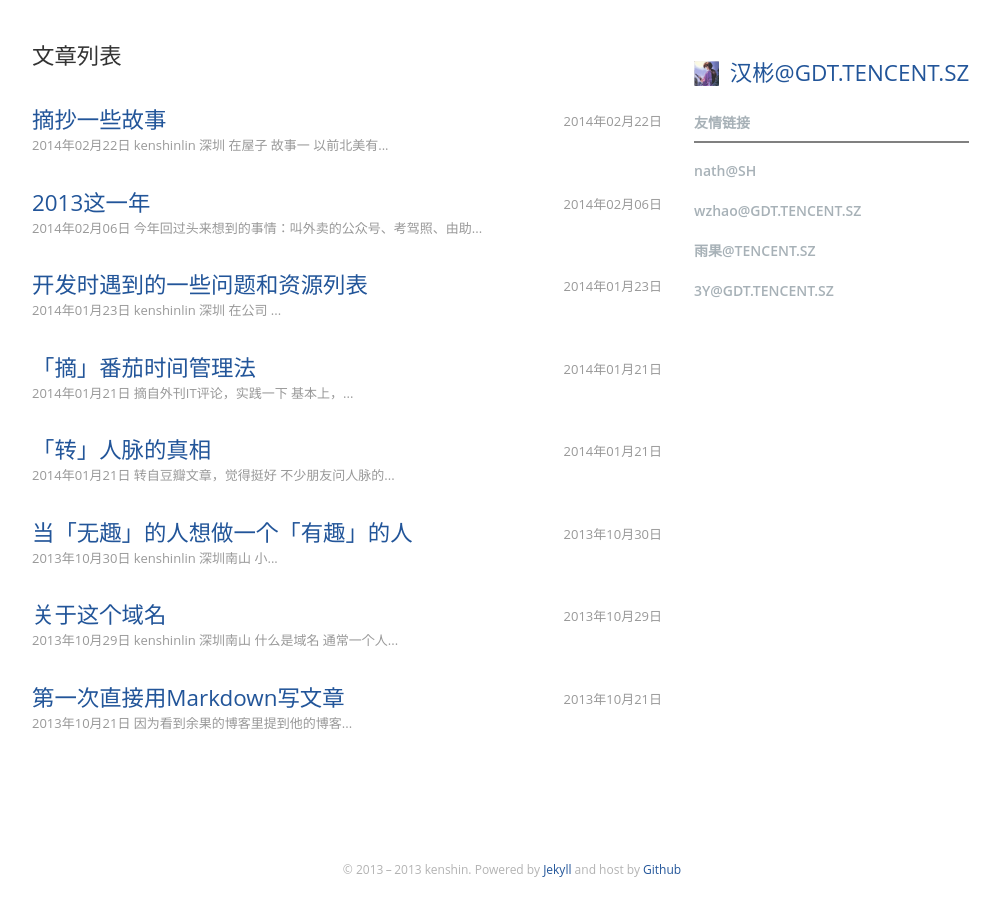
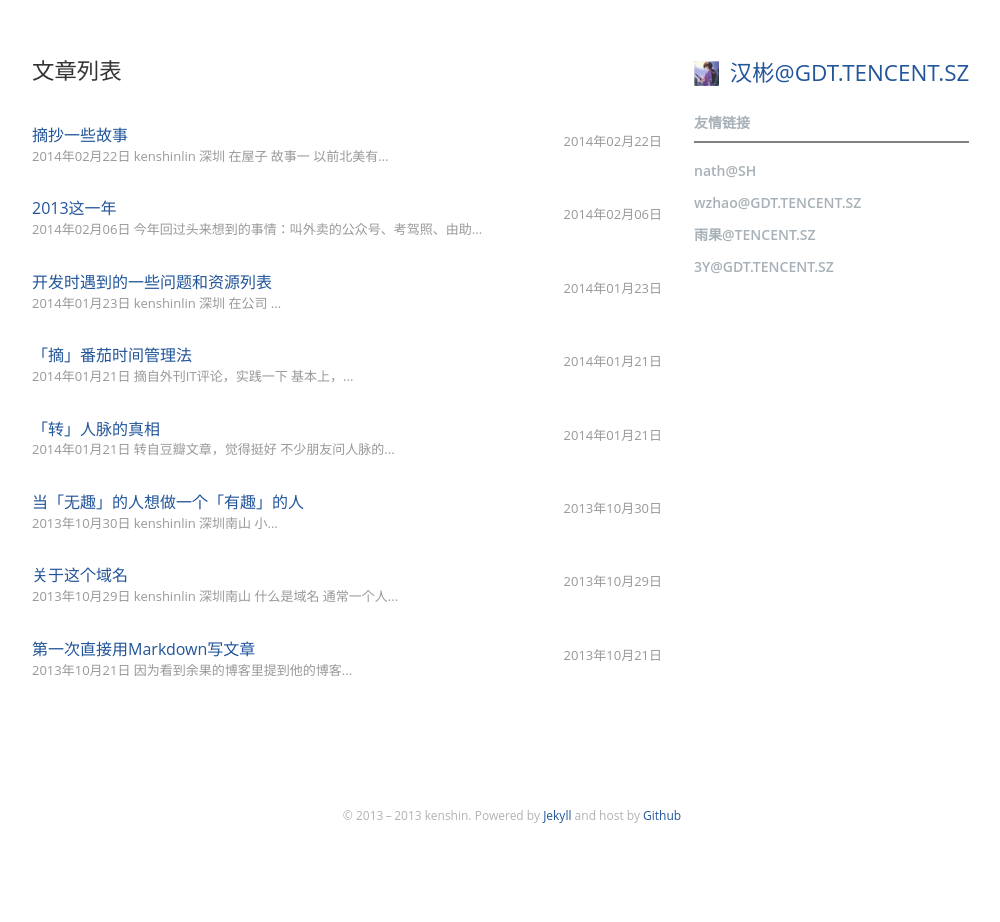
Before and after one commit to kenshinlin/archives, a Jekyll site: the page built from index.html, in a window 1280 px wide. Shown: the whole page, without its empty margins (128-1128 px from the left). Built offline with Jekyll 4.4.1, drawn with Linux system fonts in a browser that asks for light colours; after the commit the page ends 900 px from its top, so only the background shows below that.

Commit message:
Update style.css

```diff
--- a/css/style.css
+++ b/css/style.css
@@ -73,14 +73,15 @@ table {
   margin-left:10px;
   padding:15px 10px 20px 20px;
 }
-
+.title-panel{padding:15px 0 5px;}
+.article-list h2{font-size:16px;}
 .friend-links{ margin-top: 15px;}
 .friend-links ul{
   border-top: 2px solid gray;
   padding: 10px 0;
   margin-top:5px;
 }
-.flink{padding-bottom: 3px;margin-bottom: 5px;}
+/*.flink{padding-bottom: 3px;margin-bottom: 5px;}*/
 .friend-links span{color: rgba(34,59,74,.4);font-weight: 600;font-size: 14px;}
 
 .post-date{position: absolute;right: 2px;top: 8px;}
```
